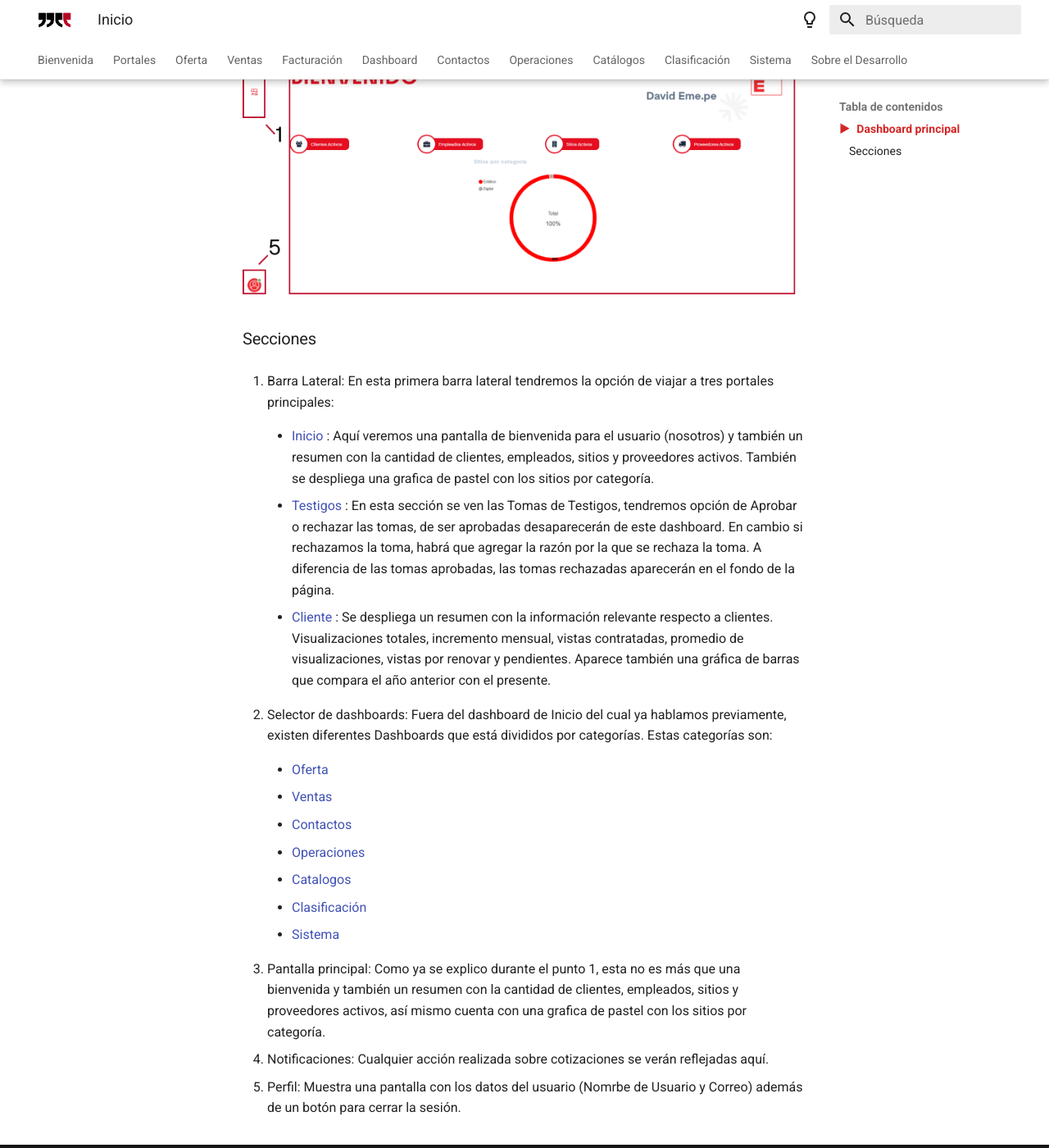
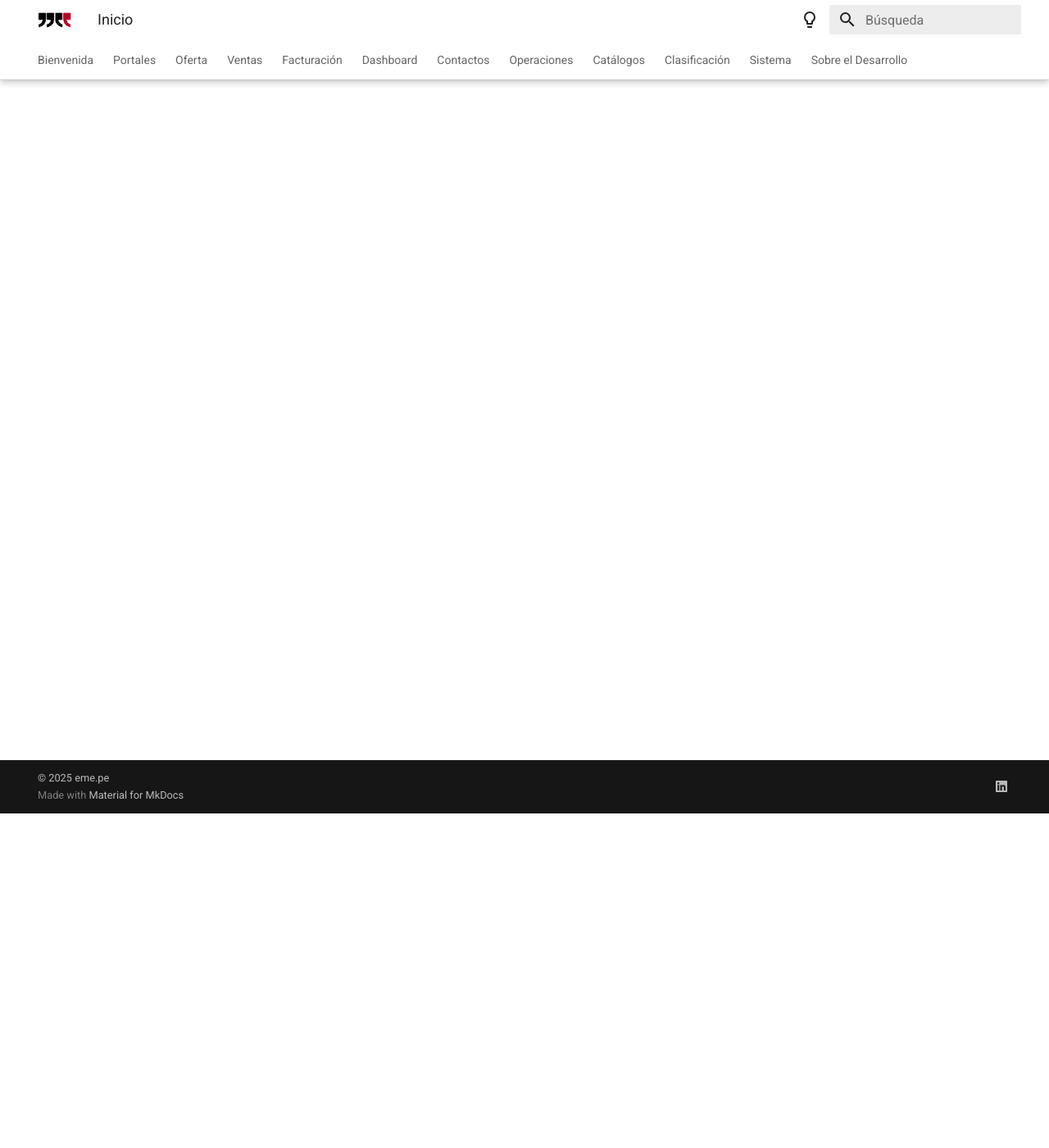
Before and after one commit to SmolBam-git/mkdocs-material-sipdoc, an MkDocs documentation site: the page built from docs/inicio.md, in a window 1280 px wide and 1400 px high, scrolled down 408 px. Shown: the whole window at 82% size. Built offline with MkDocs 1.6.1 and Material for MkDocs 9.7.7, drawn with Linux system fonts in a browser that asks for light colours; some of the changed text lies outside the part shown.

Commit message:
still working on Oferta

```diff
--- a/docs/inicio.md
+++ b/docs/inicio.md
@@ -1,42 +0,0 @@
-## Dashboard principal
-
-Esta es la primera pantalla que veremos al acceder a la aplicación web SIP. Desde esta pantalla podremos viajar a cada una de las opciones que la aplicación nos ofrece.
-
-A continuación mostraremos una captura de esta pantalla con sus distintas secciones enumeradas, posteriormente se explicará qué uso tiene cada una de estas.
-
-![mainDashboard](assets/inicioEnum.png)
-
-### Secciones
-
-1. Barra Lateral: En esta primera barra lateral tendremos la opción de viajar a tres portales principales:
-
-    - <a href="../portales/inicio/">Inicio</a> : Aquí veremos una pantalla de bienvenida para el usuario (nosotros) y también un resumen con la cantidad de clientes, empleados, sitios y proveedores activos. También se despliega una grafica de pastel con los sitios por categoría.
-
-    - <a href="../portales/testigos/">Testigos</a> : En esta sección se ven las Tomas de Testigos, tendremos opción de Aprobar o rechazar las tomas, de ser aprobadas desaparecerán de este dashboard. En cambio si rechazamos la toma, habrá que agregar la razón por la que se rechaza la toma. A diferencia de las tomas aprobadas, las tomas rechazadas aparecerán en el fondo de la página.
-
-    - <a href="../portales/cliente/">Cliente</a> : Se despliega un resumen con la información relevante respecto a clientes. Visualizaciones totales, incremento mensual, vistas contratadas, promedio de visualizaciones, vistas por renovar y pendientes. Aparece también una gráfica de barras que compara el año anterior con el presente.
-
-2. Selector de dashboards: Fuera del dashboard de Inicio del cual ya hablamos previamente, existen diferentes Dashboards que está divididos por categorías. Estas categorías son:
-
-    - <a href="../oferta/sitios/">Oferta</a>
-
-    - <a href="../ventas/analisis/">Ventas</a>
-
-    - <a href="../contactos/clientes/">Contactos</a>
-
-    - <a href="../operaciones/empleados/">Operaciones</a>
-
-    - <a href="../catalogos/sectores/">Catalogos</a>
-
-    - <a href="../clasificacion/plataformas/">Clasificación</a>
-
-    - <a href="../sistema/config/">Sistema</a>
-
-
-
-
-3. Pantalla principal: Como ya se explico durante el punto 1, esta no es más que una bienvenida y también un resumen con la cantidad de clientes, empleados, sitios y proveedores activos, así mismo cuenta con una grafica de pastel con los sitios por categoría.
-
-4. Notificaciones: Cualquier acción realizada sobre cotizaciones se verán reflejadas aquí.
-
-5. Perfil: Muestra una pantalla con los datos del usuario (Nomrbe de Usuario y Correo) además de un botón para cerrar la sesión.
```
Also changed, not shown: docs/oferta/bloqueos.md (+23 -0 lines), docs/oferta/planea.md (+16 -6 lines), docs/oferta/propuestas.md (+23 -0 lines), docs/assets/agregarPropuesta.png (added), docs/assets/opinion.png (added), docs/assets/propuestasCamp.png (added).
